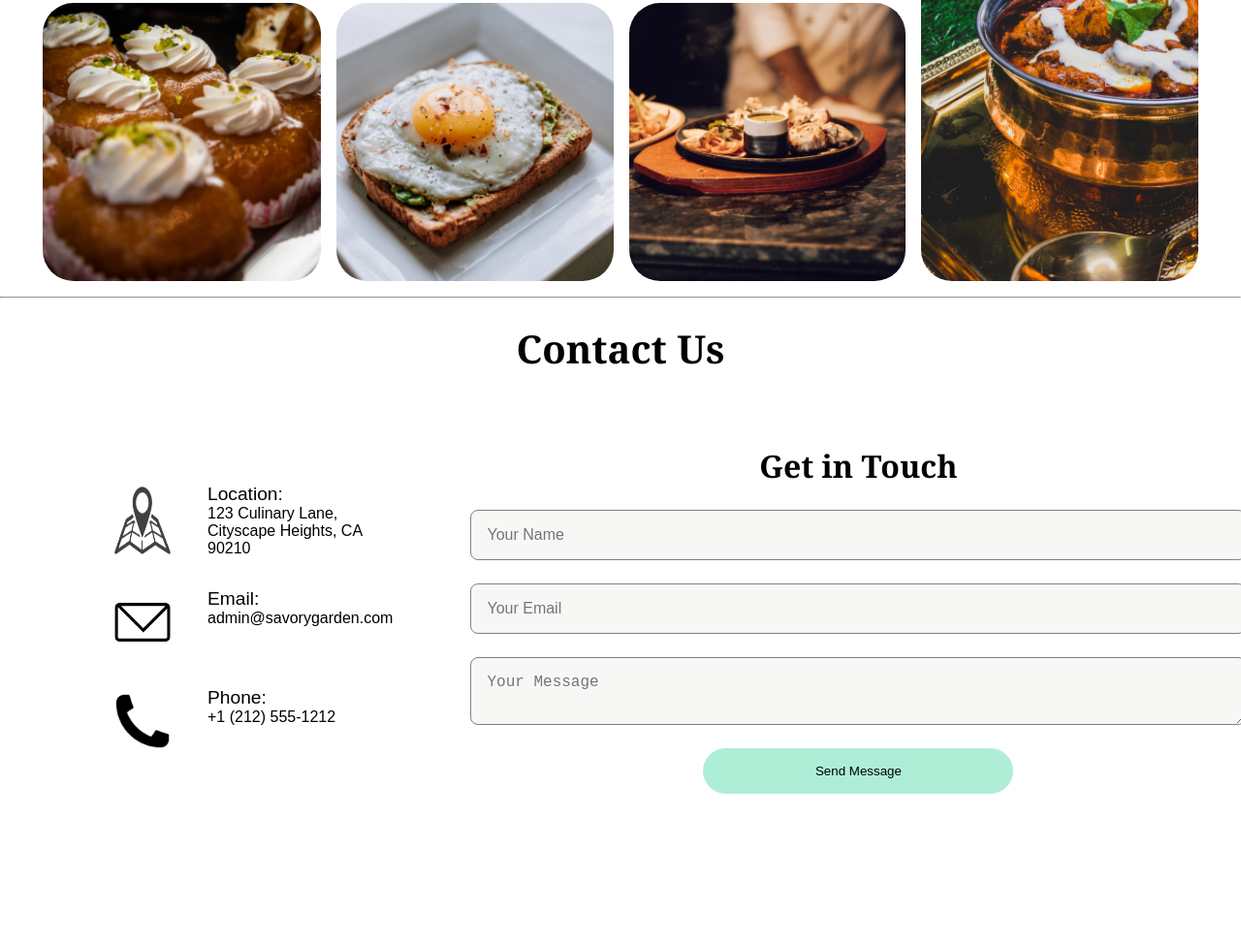
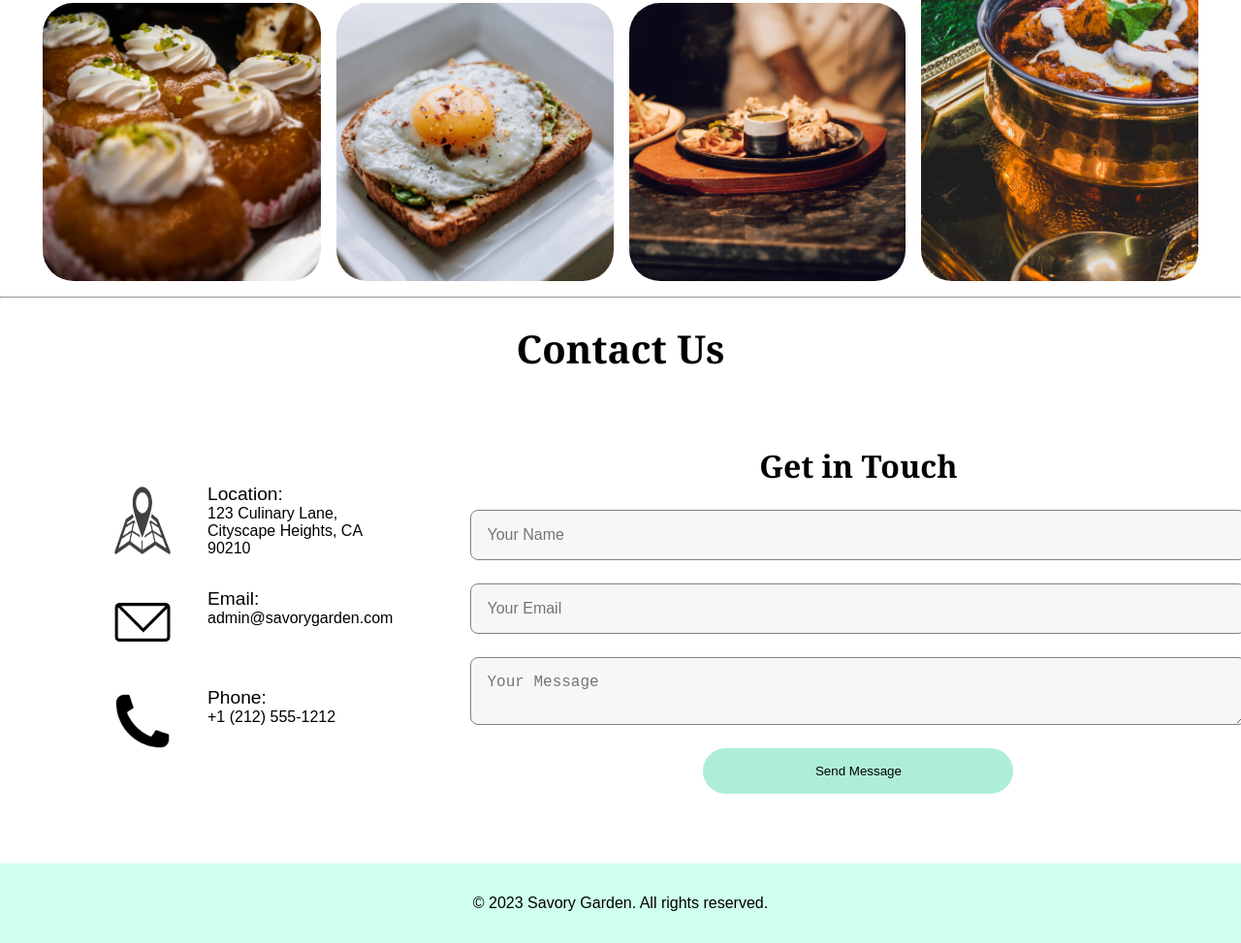
Before and after one commit to Anshika05-dev/Resturant-Website, a plain HTML site: page index.html in a window 1280 px wide. Shown: the part 2605-3578 px from the top of the page at 97% size. Before the commit the page ends 3496 px from the top, so only its background shows below. Drawn offline with Linux system fonts and the light colour scheme; a web font is replaced by a local one.

Commit message:
footer added

```diff
--- a/index.html
+++ b/index.html
@@ -178,6 +178,10 @@
       </div>
     </section>
 
-    <footer></footer>
+    <footer>
+      <div class="footer">
+        <p>&copy; 2023 Savory Garden. All rights reserved.</p>
+      </div>
+    </footer>
   </body>
 </html>
--- a/style.css
+++ b/style.css
@@ -257,6 +257,13 @@ html {
   width: 20rem;
   align-self: center;
 }
+.footer{
+    background-color: rgb(207, 255, 238);
+    padding: 2rem;
+}
+.footer p{
+    text-align: center;
+}
 
 @media (max-width: 1440px) {
   .hero-btns {
```
